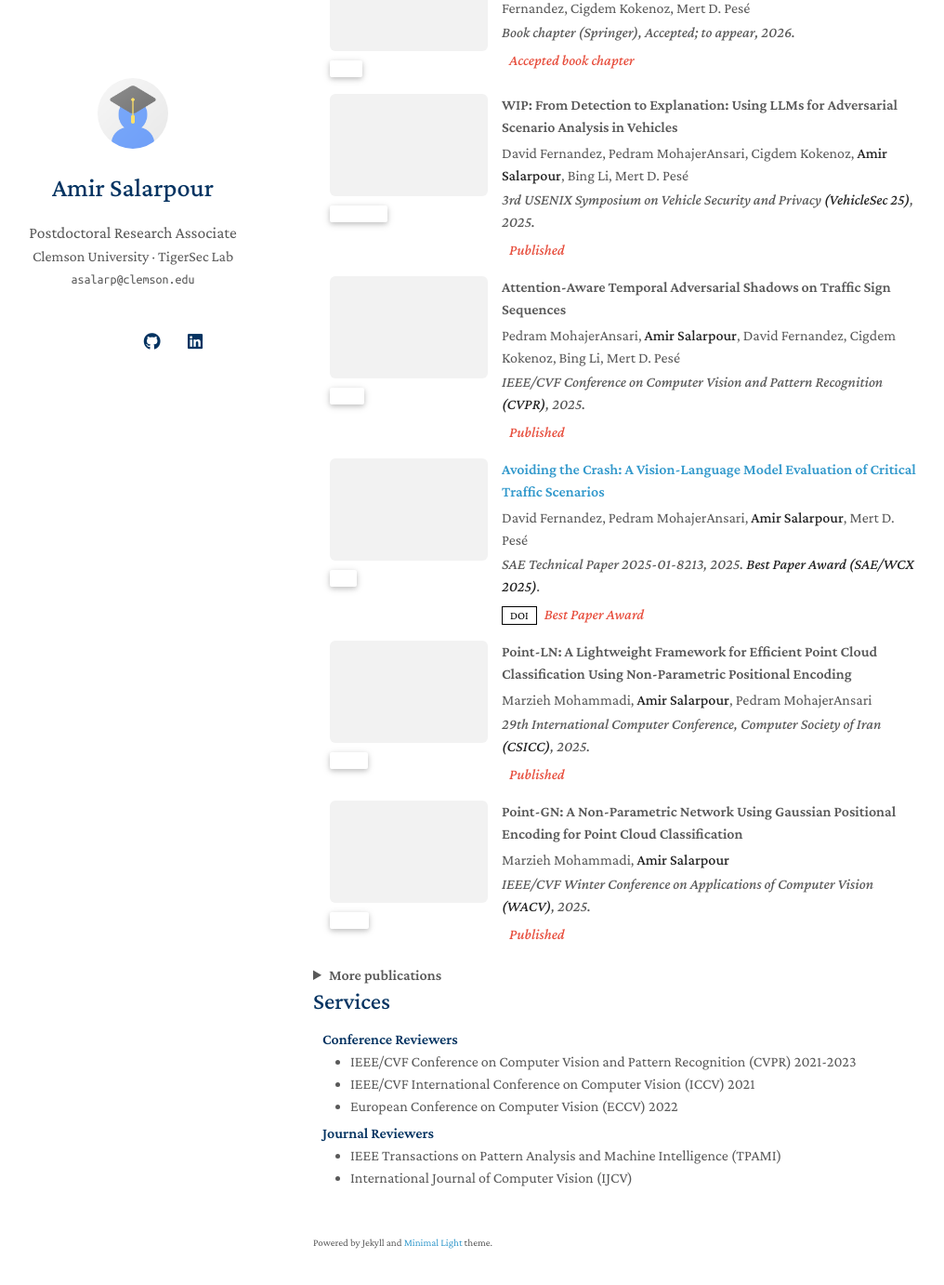
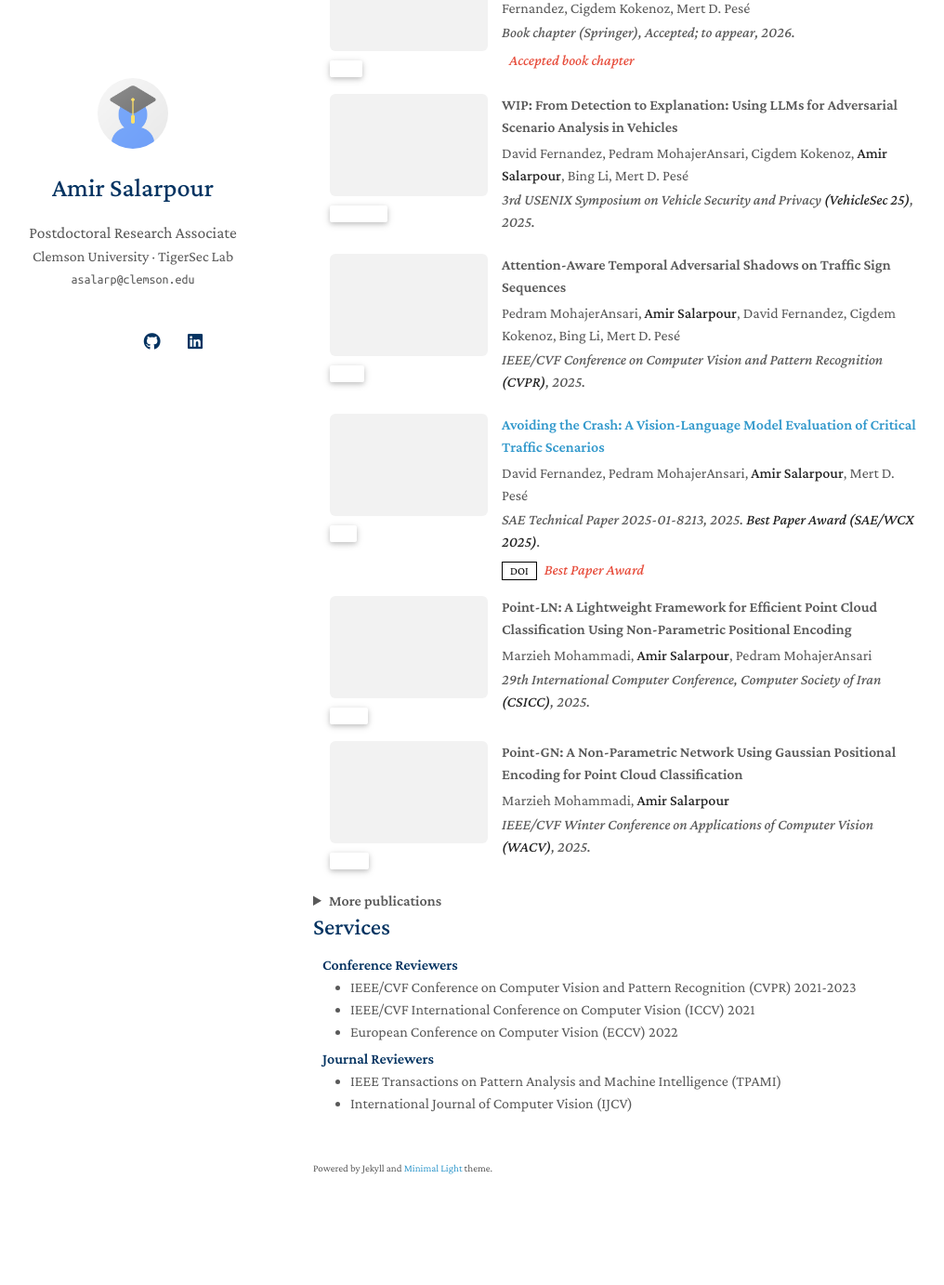
Before and after one commit to asalarpour/asalarpour.github.io, a Jekyll site: the page built from index.md, in a window 1280 px wide and 1400 px high, scrolled down 1696 px. Shown: the top 1382 px of the window at 93% size, without its empty margins (133-1149 px from the left). Built offline with Jekyll 4.4.1, drawn with Linux system fonts in a browser that asks for light colours; a style sheet for code colours, icons or effects is not loaded; after the commit the page ends 3033 px from its top, so only the background shows below that.

Commit message:
Update publications.yml

```diff
--- a/_data/publications.yml
+++ b/_data/publications.yml
@@ -117,7 +117,7 @@ main:
     code: ""
     page: ""
     bibtex: ""
-    notes: "Published"
+    notes: ""
     image: ""
     selected: true
 
@@ -129,7 +129,7 @@ main:
     code: ""
     page: ""
     bibtex: ""
-    notes: "Published"
+    notes: ""
     image: ""
     selected: true
 
@@ -153,7 +153,7 @@ main:
     code: ""
     page: ""
     bibtex: ""
-    notes: "Published"
+    notes: ""
     image: ""
     selected: true
 
@@ -165,7 +165,7 @@ main:
     code: ""
     page: ""
     bibtex: ""
-    notes: "Published"
+    notes: ""
     image: ""
     selected: true
 
```
